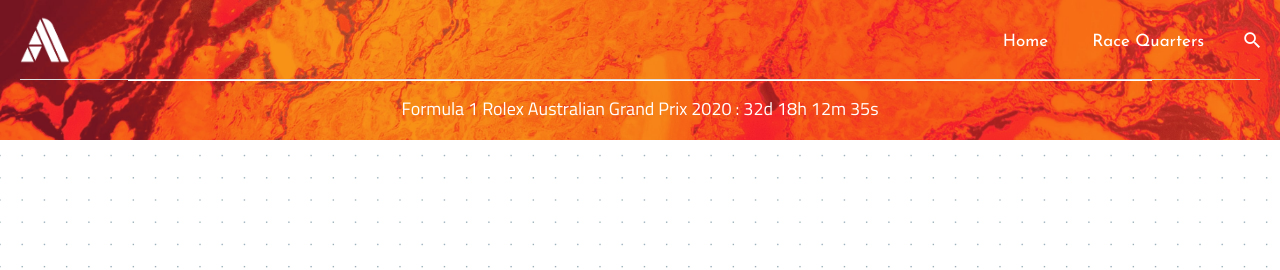
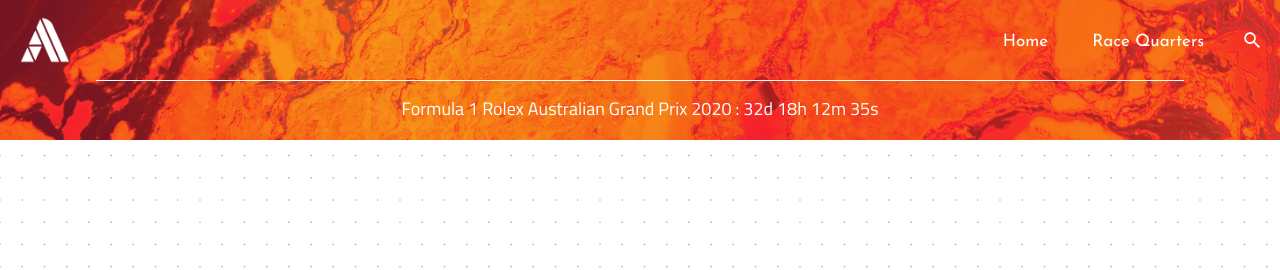
Before and after one commit to Asfalto-Ascari/AsfaltoAscari, a Jekyll site: the page built from _pages/RaceQuarters.md, in a window 1280 px wide. Shown: the top 270 px of the page. Built offline with Jekyll 4.4.1, drawn with Linux system fonts in a browser that asks for light colours; nearby versions of some CDN libraries.

Commit message:
General header updates

```diff
--- a/_includes/liveupdates.html
+++ b/_includes/liveupdates.html
@@ -2,7 +2,7 @@
   <div class="row">
 	<hr class = "emBlock">
 	<div class="stats">
-		<p id="countdown"></p>
+		<p id="countdown"><a href="https://asfaltoascari.com/RaceQuarters/"></a></p>
 	</div>
   </div>
 </div>
--- a/_sass/3-modules/_header.scss
+++ b/_sass/3-modules/_header.scss
@@ -52,7 +52,7 @@
     width: calc(100% - 40px);
     height: 1px;
     margin: 0 auto;
-    background: #dfdfdf;
+    /*background: #dfdfdf;*/
   }
 
   &.without-border {
--- a/_sass/3-modules/_liveupdates.scss
+++ b/_sass/3-modules/_liveupdates.scss
@@ -15,16 +15,20 @@
 
   @media only screen and (max-width: $desktop) {
     padding: 0;
-    margin: 0 0 60px;
+    /*margin: 0 0 60px;*/
   }
 }
 
 hr.emBlock {
   background-color: $defaulted-white;
-  width: 80%;
+  width: 85vw;
   height: 1px;
   border: none;
   margin: auto;
   /*align: left;*/
   /*border-top: 1px solid black*/
+  @media only screen and (max-width: $desktop) {
+  padding: 0;
+  /*  margin: 0 0 60px;*/
+  }
 }
```
